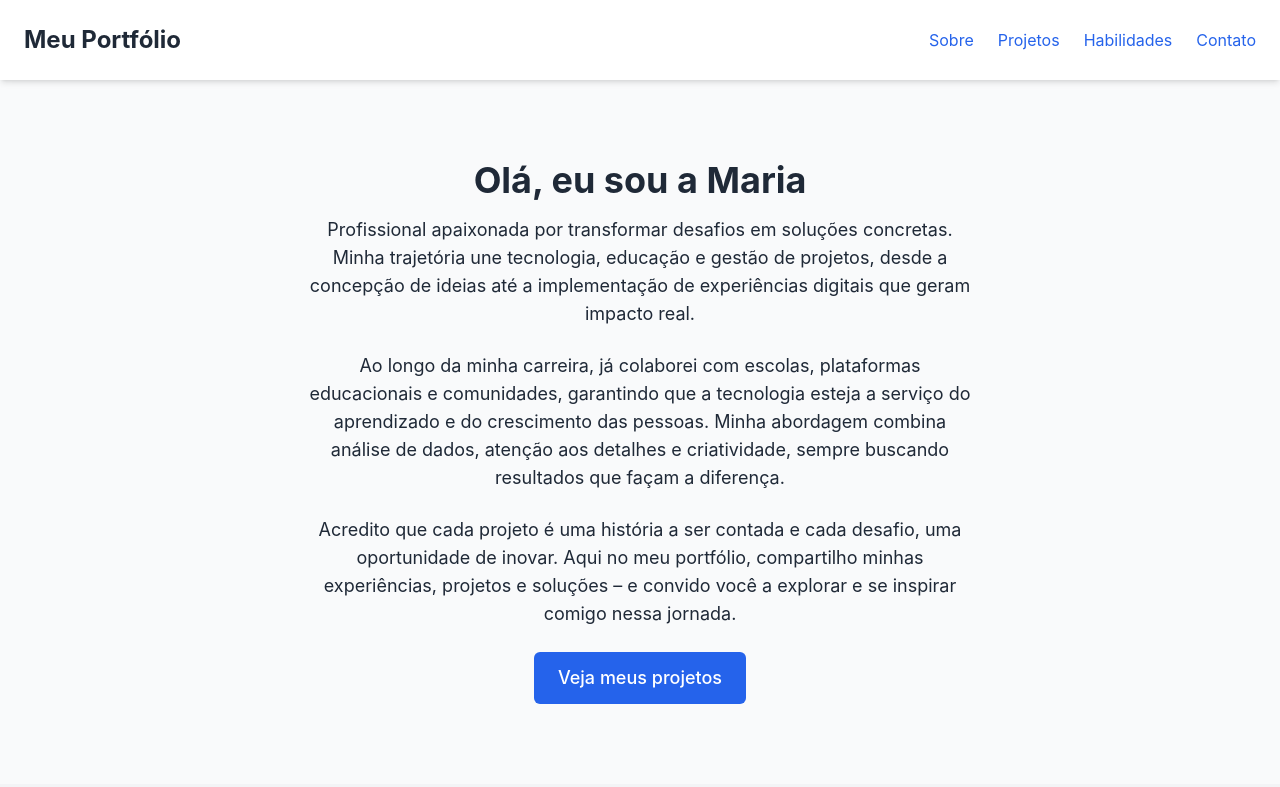
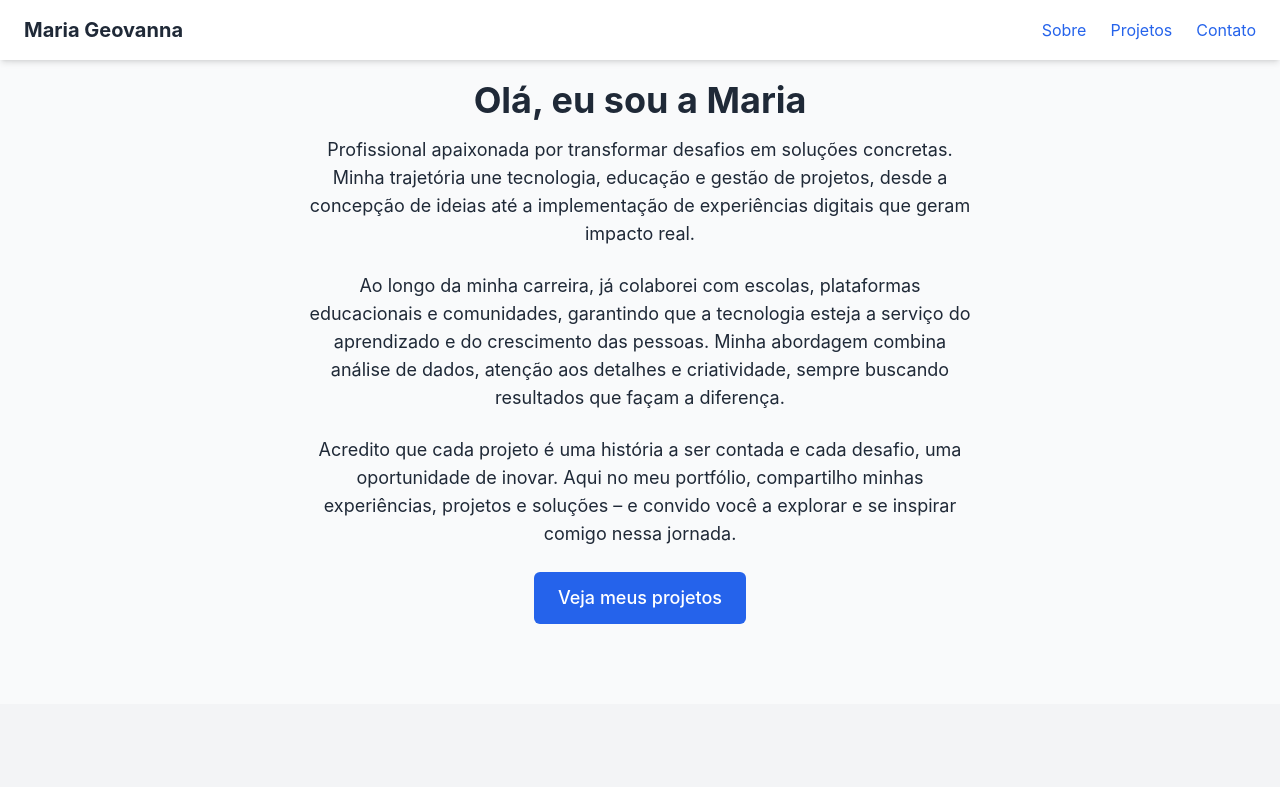
Before and after one commit to magepasaro/portfolio, a React (Vite) app: page / in a window 1280 px wide. Shown: the top 787 px of the page. Built offline with nearby package versions, Linux system fonts and the light colour scheme.

Commit message:
Update App.jsx

```diff
--- a/src/App.jsx
+++ b/src/App.jsx
@@ -6,15 +6,16 @@ export default function App() {
   return (
     <div className="min-h-screen bg-gray-50 text-gray-800">
       {/* Header */}
-      <header className="w-full bg-white shadow-md p-6 flex justify-between items-center sticky top-0 z-50">
-        <h1 className="text-2xl font-bold">Meu Portfólio</h1>
-        <nav className="space-x-6">
-          <a href="#sobre" className="hover:text-blue-600">Sobre</a>
-          <a href="#projetos" className="hover:text-blue-600">Projetos</a>
-          <a href="#habilidades" className="hover:text-blue-600">Habilidades</a>
-          <a href="#contato" className="hover:text-blue-600">Contato</a>
-        </nav>
-      </header>
+    <header className="fixed top-0 left-0 w-full bg-white shadow-md z-50">
+  <nav className="container mx-auto flex justify-between items-center py-4 px-6">
+    <h1 className="text-xl font-bold">Maria Geovanna</h1>
+    <ul className="flex gap-6">
+      <li><a href="#sobre" className="hover:text-gray-700">Sobre</a></li>
+      <li><a href="#projetos" className="hover:text-gray-700">Projetos</a></li>
+      <li><a href="#contato" className="hover:text-gray-700">Contato</a></li>
+    </ul>
+  </nav>
+</header>
 
       {/* Hero / Sobre mim */}
       <section id="sobre" className="flex flex-col items-center justify-center text-center py-20 px-6">
```
